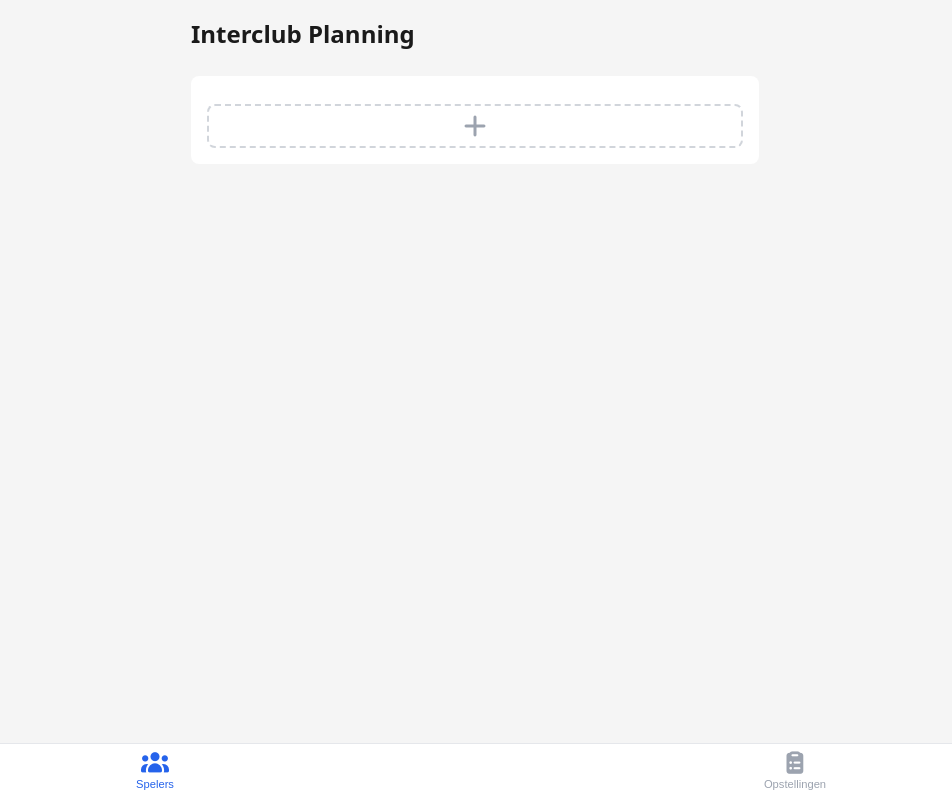
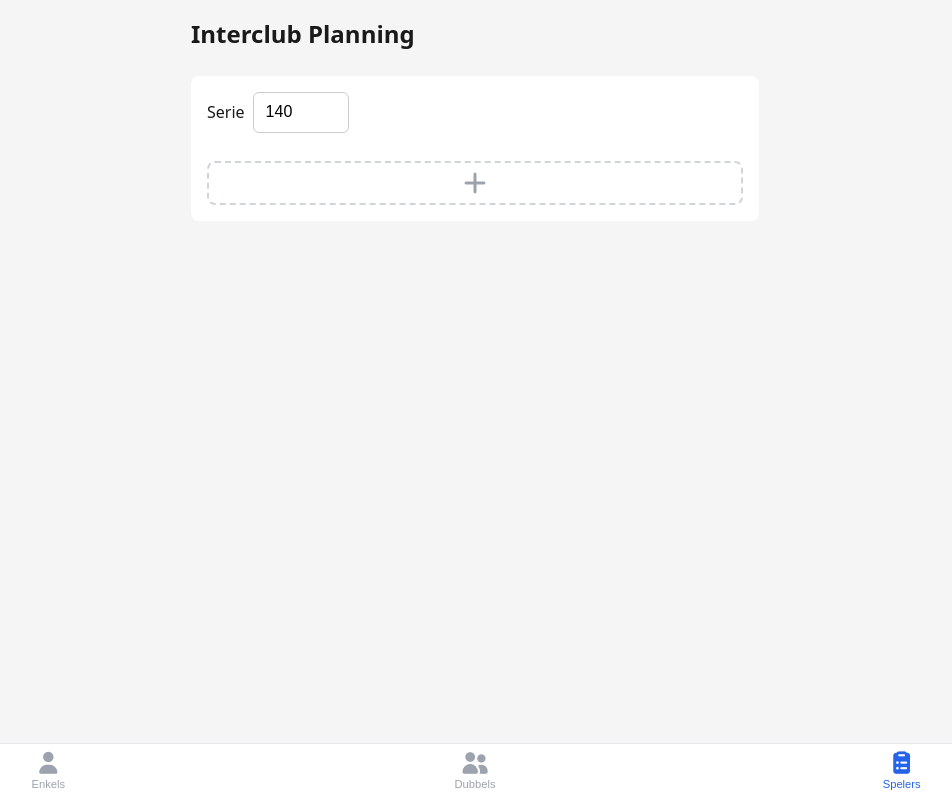
Before and after one commit to michelgrootjans/interclub-opstelling, a website built with Vite: page index.html in a window 1280 px wide. Shown: the whole page, without its empty margins (165-1117 px from the left). Built offline with nearby package versions, Linux system fonts and the light colour scheme.

Commit message:
restructure navigation: split "compositions" into "singles" and "doubles" panels, streamline tab switching logic, and adjust UI labels

```diff
--- a/src/main.ts
+++ b/src/main.ts
@@ -59,7 +59,16 @@ const app = document.getElementById('app')!
 app.innerHTML = `
   <h1>Interclub Planning</h1>
 
-  <section id="player-list" class="panel">
+  <section id="singles" class="panel">
+    <div id="singles-compositions-list" class="tab-panel"></div>
+  </section>
+
+  <section id="doubles" class="panel hidden">
+    <div id="doubles-compositions-list" class="tab-panel"></div>
+  </section>
+
+  <section id="player-list" class="panel hidden">
+    <label id="limit-label">Serie<input id="input-limit" type="number" min="1" /></label>
     <ul id="players-ul"></ul>
     <button id="btn-add-player" class="btn-add"><i class="fa-solid fa-plus"></i></button>
     <form id="player-form">
@@ -71,24 +80,18 @@ app.innerHTML = `
     </form>
   </section>
 
-  <section id="compositions" class="panel hidden">
-    <label>Serie<input id="input-limit" type="number" min="1" /></label>
-    <div class="tabs">
-      <button class="tab active" data-tab="singles">Enkels</button>
-      <button class="tab" data-tab="doubles">Dubbels</button>
-    </div>
-    <div id="singles-compositions-list" class="tab-panel"></div>
-    <div id="doubles-compositions-list" class="tab-panel hidden"></div>
-  </section>
-
   <nav class="main-tabs">
-    <button class="main-tab active" data-panel="player-list">
-      <i class="fa-solid fa-users"></i>
+    <button class="main-tab active" data-panel="singles">
+      <i class="fa-solid fa-user"></i>
+      <span>Enkels</span>
+    </button>
+    <button class="main-tab" data-panel="doubles">
+      <i class="fa-solid fa-user-group"></i>
+      <span>Dubbels</span>
+    </button>
+    <button class="main-tab" data-panel="player-list">
+      <i class="fa-solid fa-clipboard-list"></i>
       <span>Spelers</span>
-    </button>
-    <button class="main-tab" data-panel="compositions">
-      <i class="fa-solid fa-clipboard-list"></i>
-      <span>Opstellingen</span>
     </button>
   </nav>
 `
@@ -256,22 +259,17 @@ playersUl.addEventListener('click', e => {
   }
 })
 
-document.querySelector('.tabs')!.addEventListener('click', e => {
-  const tab = (e.target as HTMLElement).closest<HTMLElement>('.tab')
-  if (!tab) return
-  document.querySelectorAll('.tab').forEach(t => t.classList.remove('active'))
-  document.querySelectorAll('.tab-panel').forEach(p => p.classList.add('hidden'))
-  tab.classList.add('active')
-  document.getElementById(`${tab.dataset.tab}-compositions-list`)!.classList.remove('hidden')
-})
+function activatePanel(panelId: string): void {
+  document.querySelectorAll('.main-tab').forEach(t => t.classList.remove('active'))
+  document.querySelectorAll('.panel').forEach(p => p.classList.add('hidden'))
+  document.querySelector(`.main-tab[data-panel="${panelId}"]`)!.classList.add('active')
+  document.getElementById(panelId)!.classList.remove('hidden')
+}
 
 document.querySelector('.main-tabs')!.addEventListener('click', e => {
   const tab = (e.target as HTMLElement).closest<HTMLElement>('.main-tab')
   if (!tab) return
-  document.querySelectorAll('.main-tab').forEach(t => t.classList.remove('active'))
-  document.querySelectorAll('.panel').forEach(p => p.classList.add('hidden'))
-  tab.classList.add('active')
-  document.getElementById(tab.dataset.panel!)!.classList.remove('hidden')
+  activatePanel(tab.dataset.panel!)
 })
 
 limitInput.addEventListener('input', () => {
@@ -284,3 +282,9 @@ limitInput.addEventListener('input', () => {
 })
 
 update()
+
+const available = players.filter(p => p.available)
+const hasCompositions =
+  findSingleCompositions(available, limit).length > 0 ||
+  findDoubleCompositions(available, limit).length > 0
+activatePanel(hasCompositions ? 'singles' : 'player-list')
--- a/src/style.css
+++ b/src/style.css
@@ -202,37 +202,15 @@ button {
   opacity: 0.45;
 }
 
-section label {
+#limit-label {
   display: flex;
   align-items: center;
   gap: 0.5rem;
   margin-bottom: 1rem;
 }
 
-section label input {
+#limit-label input {
   width: 6rem;
-}
-
-.tabs {
-  display: flex;
-  gap: 0.25rem;
-  margin-bottom: 1rem;
-}
-
-.tab {
-  flex: 1;
-  background: #f3f4f6;
-  color: #374151;
-  border-radius: 6px;
-}
-
-.tab.active {
-  background: #2563eb;
-  color: #fff;
-}
-
-.tab-panel.hidden {
-  display: none;
 }
 
 .tab-panel {
```
